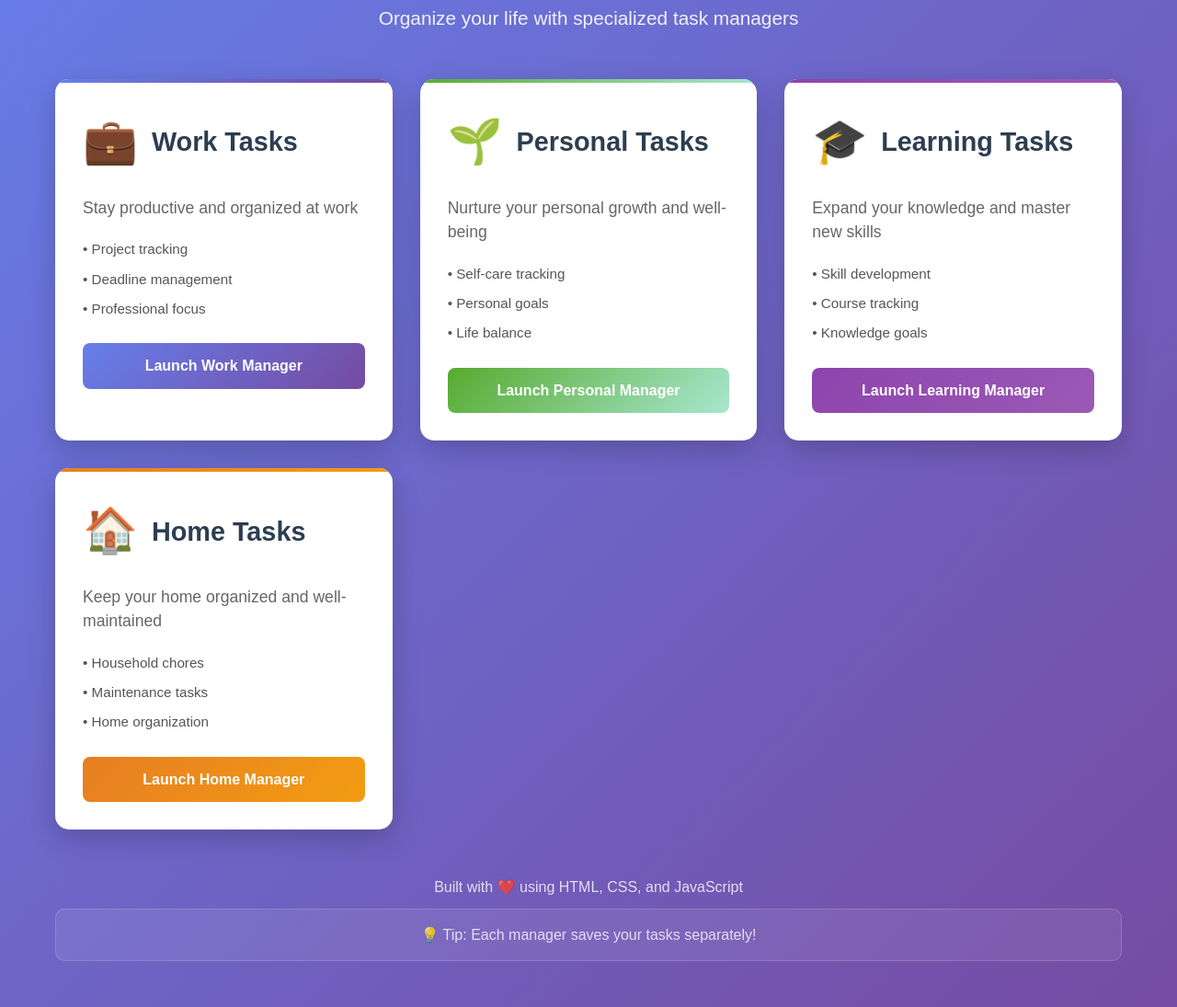
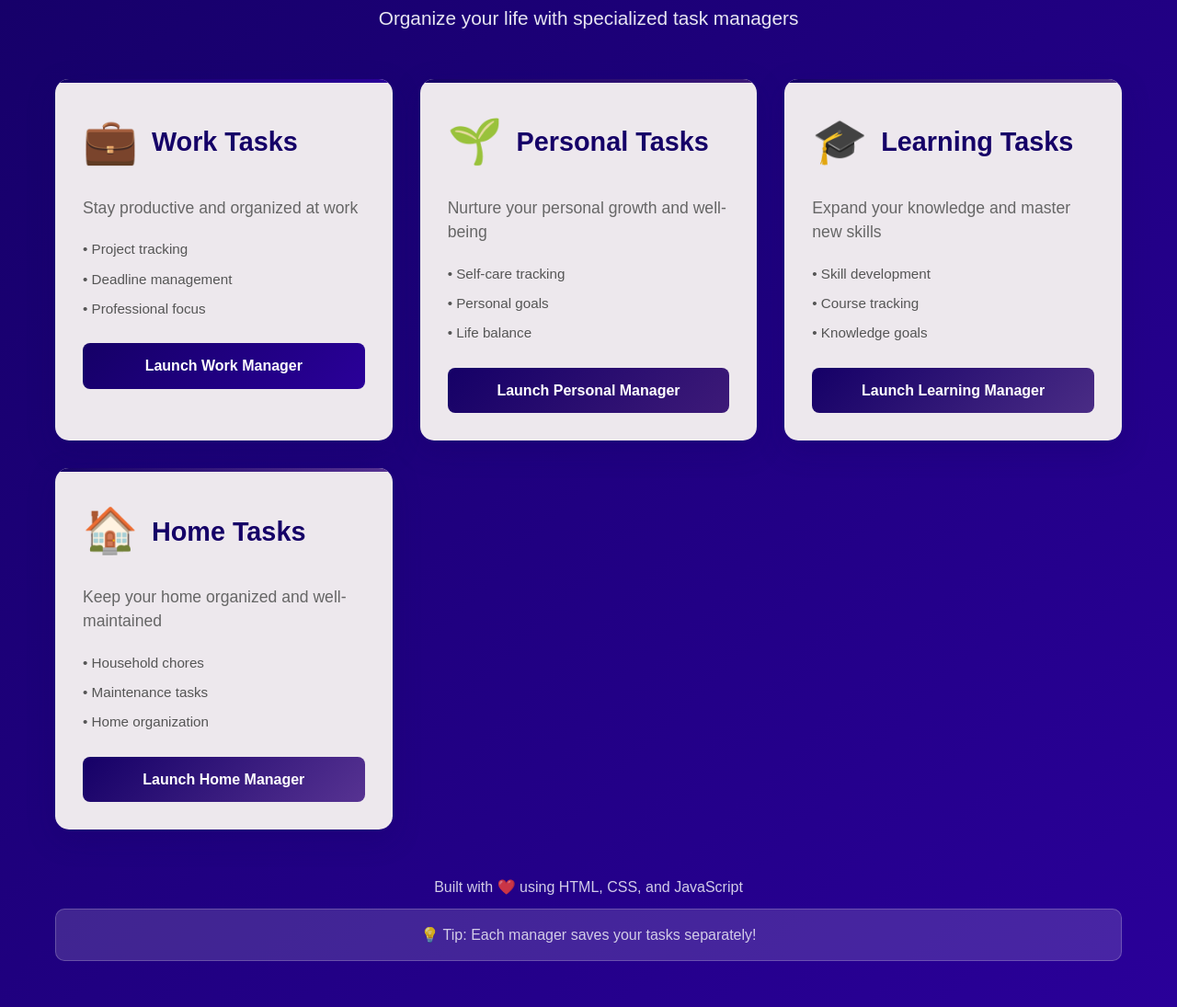
Before and after one commit to Clamo9521/task-manager-hub, a plain HTML site: page index.html in a window 1280 px wide. Shown: the part 129-1224 px from the top of the page at 92% size. Drawn offline with Linux system fonts and the light colour scheme.

Commit message:
Update main landing page with brand colors: Primary #150067, Secondary #EDE8ED

```diff
--- a/main-style.css
+++ b/main-style.css
@@ -7,7 +7,7 @@
 
 body {
     font-family: 'Arial', sans-serif;
-    background: linear-gradient(135deg, #667eea 0%, #764ba2 100%);
+    background: linear-gradient(135deg, #150067 0%, #2a0099 100%);
     color: #333;
     line-height: 1.6;
     min-height: 100vh;
@@ -45,10 +45,10 @@ body {
 }
 
 .project-card {
-    background: white;
+    background: #EDE8ED;
     border-radius: 15px;
     padding: 30px;
-    box-shadow: 0 10px 30px rgba(0, 0, 0, 0.2);
+    box-shadow: 0 10px 30px rgba(21, 0, 103, 0.3);
     transition: all 0.3s ease;
     position: relative;
     overflow: hidden;
@@ -65,24 +65,24 @@ body {
 }
 
 .project-card.work::before {
-    background: linear-gradient(135deg, #667eea 0%, #764ba2 100%);
+    background: linear-gradient(135deg, #150067 0%, #2a0099 100%);
 }
 
 .project-card.personal::before {
-    background: linear-gradient(135deg, #56ab2f 0%, #a8e6cf 100%);
+    background: linear-gradient(135deg, #150067 0%, #3d1a78 100%);
 }
 
 .project-card.learning::before {
-    background: linear-gradient(135deg, #8e44ad 0%, #9b59b6 100%);
+    background: linear-gradient(135deg, #150067 0%, #4a2c85 100%);
 }
 
 .project-card.home::before {
-    background: linear-gradient(135deg, #e67e22 0%, #f39c12 100%);
+    background: linear-gradient(135deg, #150067 0%, #573392 100%);
 }
 
 .project-card:hover {
     transform: translateY(-10px);
-    box-shadow: 0 20px 40px rgba(0, 0, 0, 0.3);
+    box-shadow: 0 20px 40px rgba(21, 0, 103, 0.4);
 }
 
 .project-card:hover::before {
@@ -102,7 +102,7 @@ body {
 
 .card-header h2 {
     font-size: 1.8em;
-    color: #2c3e50;
+    color: #150067;
 }
 
 .description {
@@ -138,43 +138,43 @@ body {
 }
 
 .work-btn {
-    background: linear-gradient(135deg, #667eea 0%, #764ba2 100%);
+    background: linear-gradient(135deg, #150067 0%, #2a0099 100%);
 }
 
 .work-btn:hover {
-    background: linear-gradient(135deg, #5a67d8 0%, #6b46c1 100%);
+    background: linear-gradient(135deg, #0f0052 0%, #1f0080 100%);
     transform: translateY(-2px);
-    box-shadow: 0 5px 15px rgba(102, 126, 234, 0.4);
+    box-shadow: 0 5px 15px rgba(21, 0, 103, 0.4);
 }
 
 .personal-btn {
-    background: linear-gradient(135deg, #56ab2f 0%, #a8e6cf 100%);
+    background: linear-gradient(135deg, #150067 0%, #3d1a78 100%);
 }
 
 .personal-btn:hover {
-    background: linear-gradient(135deg, #4a9b2a 0%, #96d9c4 100%);
+    background: linear-gradient(135deg, #0f0052 0%, #2f1460 100%);
     transform: translateY(-2px);
-    box-shadow: 0 5px 15px rgba(86, 171, 47, 0.4);
+    box-shadow: 0 5px 15px rgba(21, 0, 103, 0.4);
 }
 
 .learning-btn {
-    background: linear-gradient(135deg, #8e44ad 0%, #9b59b6 100%);
+    background: linear-gradient(135deg, #150067 0%, #4a2c85 100%);
 }
 
 .learning-btn:hover {
-    background: linear-gradient(135deg, #7d3c98 0%, #8e44ad 100%);
+    background: linear-gradient(135deg, #0f0052 0%, #3c2269 100%);
     transform: translateY(-2px);
-    box-shadow: 0 5px 15px rgba(142, 68, 173, 0.4);
+    box-shadow: 0 5px 15px rgba(21, 0, 103, 0.4);
 }
 
 .home-btn {
-    background: linear-gradient(135deg, #e67e22 0%, #f39c12 100%);
+    background: linear-gradient(135deg, #150067 0%, #573392 100%);
 }
 
 .home-btn:hover {
-    background: linear-gradient(135deg, #d35400 0%, #e67e22 100%);
+    background: linear-gradient(135deg, #0f0052 0%, #452975 100%);
     transform: translateY(-2px);
-    box-shadow: 0 5px 15px rgba(230, 126, 34, 0.4);
+    box-shadow: 0 5px 15px rgba(21, 0, 103, 0.4);
 }
 
 .main-footer {
@@ -188,11 +188,11 @@ body {
 }
 
 .tip {
-    background: rgba(255, 255, 255, 0.1);
+    background: rgba(237, 232, 237, 0.2);
     padding: 15px;
     border-radius: 10px;
     backdrop-filter: blur(10px);
-    border: 1px solid rgba(255, 255, 255, 0.2);
+    border: 1px solid rgba(237, 232, 237, 0.3);
 }
 
 /* Responsive design */
```
